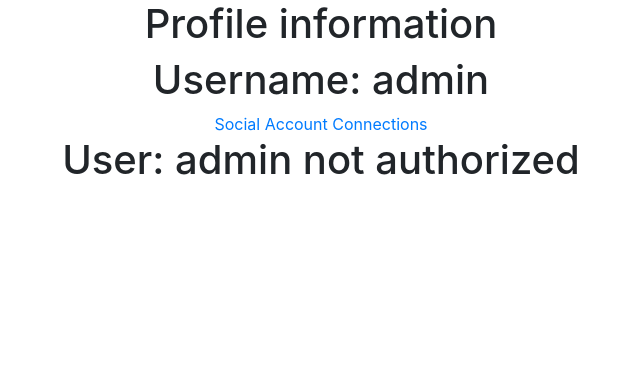
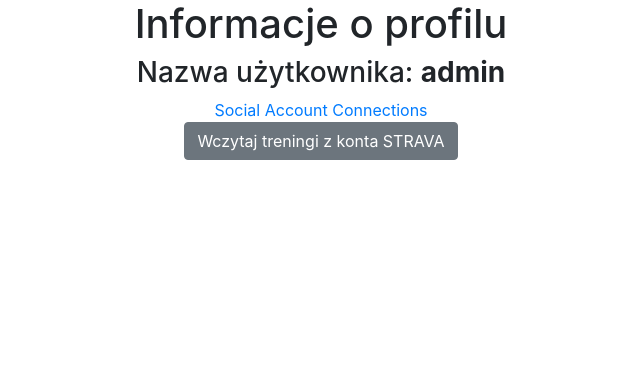
Before and after one commit to sebastian-jarosz/rtc, a Django app: page /accounts/profile/ in a window 1280 px wide. Shown: the part 80-454 px from the top of the page, without its empty margins (319-959 px from the left). Run offline with Django 3.2, Linux system fonts and the light colour scheme; a user stored in the database is signed in; data comes from the database, SQL or seed files in the repository.

Commit message:
profile page improvement

```diff
--- a/runtrainapp/managers/strava_api_manager.py
+++ b/runtrainapp/managers/strava_api_manager.py
@@ -10,14 +10,14 @@ def get_list_of_running_activities(user):
     token = get_active_token_from_user(user, STRAVA_ACCOUNT_PROVIDER)
     activities_json_list = get_all_activities_from_strava_as_json_list(user, token)
     if activities_json_list is None:
-        return None
+        return 0
 
     filtered_json_list = list(filter(lambda x: (x.get('type') == 'Run'), activities_json_list))
 
     if is_creation_needed(filtered_json_list, user, STRAVA_ACCOUNT_PROVIDER):
         create_running_trainings(filtered_json_list, user, STRAVA_ACCOUNT_PROVIDER)
 
-    return filtered_json_list
+    return len(filtered_json_list)
 
 
 # Invoke Strava API to get all activities from a user
--- /dev/null
+++ b/runtrainapp/static/account/profile.js
@@ -0,0 +1,40 @@
+// this is the id of the form
+$("#stravaApi").click(function(e) {
+    e.preventDefault(); // avoid to execute the actual submit of the form.
+
+    // init FormData
+    var formData = new FormData()
+
+    // Without token file will not be uploaded
+    csrf_token = $('input[name="csrfmiddlewaretoken"]').val();
+
+
+    formData.append('csrfmiddlewaretoken', csrf_token)
+
+    $.ajax({
+        type: "POST",
+        cache: false,
+        contentType: false,
+        processData: false,
+        timeout: 50000,
+        data: formData,
+        url: '/accounts/api/strava/',
+        // shows the spinner element before sending.
+        beforeSend: function() {
+            $("#stravaApi").hide();
+            $("#stravaApiSpinner").show();
+        },
+        // hides the spinner after completion of request, whether successfull or failor.
+        complete: function() {
+            $("#stravaApiSpinner").hide();
+            $("#stravaApi").show();
+        },
+        success: function(data) {
+            $("#stravaApiSuccess").show();
+        },
+        error: function(jqXHR, textStatus, errorThrown) {
+            $("#stravaApiError").show();
+        },
+    });
+
+});
--- a/runtrainapp/templates/account/profile.html
+++ b/runtrainapp/templates/account/profile.html
@@ -1,30 +1,60 @@
 {% extends 'base_template.html' %}
+{% load static %}
 
 {% block title %}
-Profile - Running Training Comrade
+Profil - RunningGenerator
 {% endblock title %}
 
+
+
 {% block body_data %}
+<!-- csrf token needed for post-->
+{% csrf_token %}
+
 <div class="page-hero d-flex align-items-center justify-content-center">
-  <h1>Profile information</h1>
+    <h1>Informacje o profilu</h1>
 </div>
 
 <div class="page-hero d-flex align-items-center justify-content-center">
-  <h1>Username: {{user.username}}</h1>
+    <h3>Nazwa użytkownika: <strong>{{user.username}}</strong></h3>
 </div>
 
 <div class="page-hero d-flex align-items-center justify-content-center">
-  <a href="{% url 'socialaccount_connections' %}">Social Account Connections</a>
+    <a href="{% url 'socialaccount_connections' %}">Social Account Connections</a>
+</div>
+
+<!-- get_trainings_from_strava -->
+<div class="page-hero d-flex align-items-center justify-content-center">
+    <div class="mb-3">
+        <button id="stravaApi" type="button" class="btn btn-secondary">Wczytaj treningi z konta STRAVA</button>
+        <!-- Hidden spinner -->
+        <div class="spinner-border text-secondary" id="stravaApiSpinner" style="display: none;"></div>
+    </div>
+</div>
+<div class="page-hero d-flex align-items-center justify-content-center">
+    <div class="alert alert-success alert-dismissible" id="stravaApiSuccess" style="display: none;">
+        <button type="button" class="close">&times;</button>
+        <strong>Sukces!</strong> Dane treningowe pobrano z serwisu STRAVA.
+    </div>
+</div>
+<div class="page-hero d-flex align-items-center justify-content-center">
+    <div class="alert alert-danger alert-dismissible" id="stravaApiError" style="display: none;">
+        <button type="button" class="close">&times;</button>
+        <strong>Error!</strong> Wystąpił problem podczas pobierania danych treningowych z serwisu STRAVA.
+    </div>
 </div>
 
 <div class="page-hero d-flex align-items-center justify-content-center">
-  {% if auth_exception %}
-    <h1>{{ auth_exception }}</h1>
-  {% endif %}
-  {% if http_exception %}
-      <h1>{{ http_exception }}</h1>
-  {% endif %}
-
+    {% if auth_exception %}
+    <p>{{ auth_exception }}</p>
+    {% endif %}
+    {% if http_exception %}
+    <p>{{ http_exception }}</p>
+    {% endif %}
 </div>
 
 {% endblock body_data%}
+
+{% block custom_js %}
+<script type="text/javascript" src="{% static 'account/profile.js' %}"></script>
+{% endblock custom_js %}
--- a/runtrainapp/templates/account/signup.html
+++ b/runtrainapp/templates/account/signup.html
@@ -1,5 +1,4 @@
 {% extends 'base_template.html' %}
-
 
 {% block title %}
 Załóż konto - RunningGenerator
--- a/runtrainapp/urls.py
+++ b/runtrainapp/urls.py
@@ -15,6 +15,7 @@ urlpatterns = [
     path('admin/api/teach/', views.teach, name='teach'),
     path('accounts/', include('allauth.urls')),
     path('accounts/profile/', views.profile, name="account_profile"),
+    path('accounts/api/strava/', views.get_running_trainings_from_strava, name="strava_api"),
     path('training/', views.list_all_trainings, name="all trainings"),
     path('training/add/', views.add_training, name="add training"),
     path('training/add/running/', views.add_running_training, name="add running training"),
--- a/runtrainapp/views.py
+++ b/runtrainapp/views.py
@@ -20,14 +20,15 @@ def page_not_found(request, exception):
 def profile(request):
     context_args = []
 
-    try:
-        result = get_list_of_running_activities(request.user)
-    except Exception as e:
-        context_args.append(e)
-
     context = create_response_context(*context_args)
 
     return render(request, 'account/profile.html', context)
+
+
+def get_running_trainings_from_strava(request):
+    result = get_list_of_running_activities(request.user)
+
+    return HttpResponse("get_running_trainings_from_strava invoked")
 
 
 # List all trainings
```
